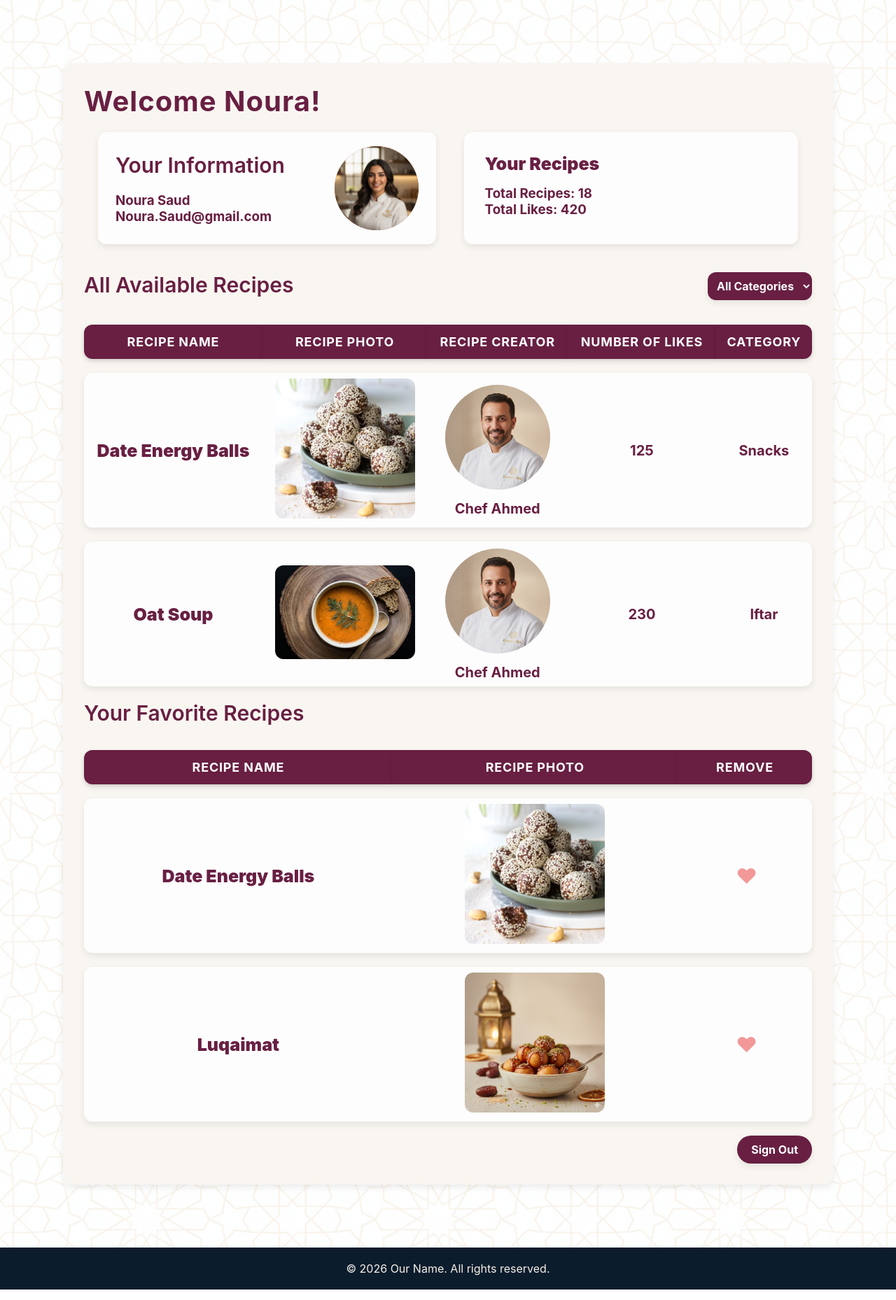
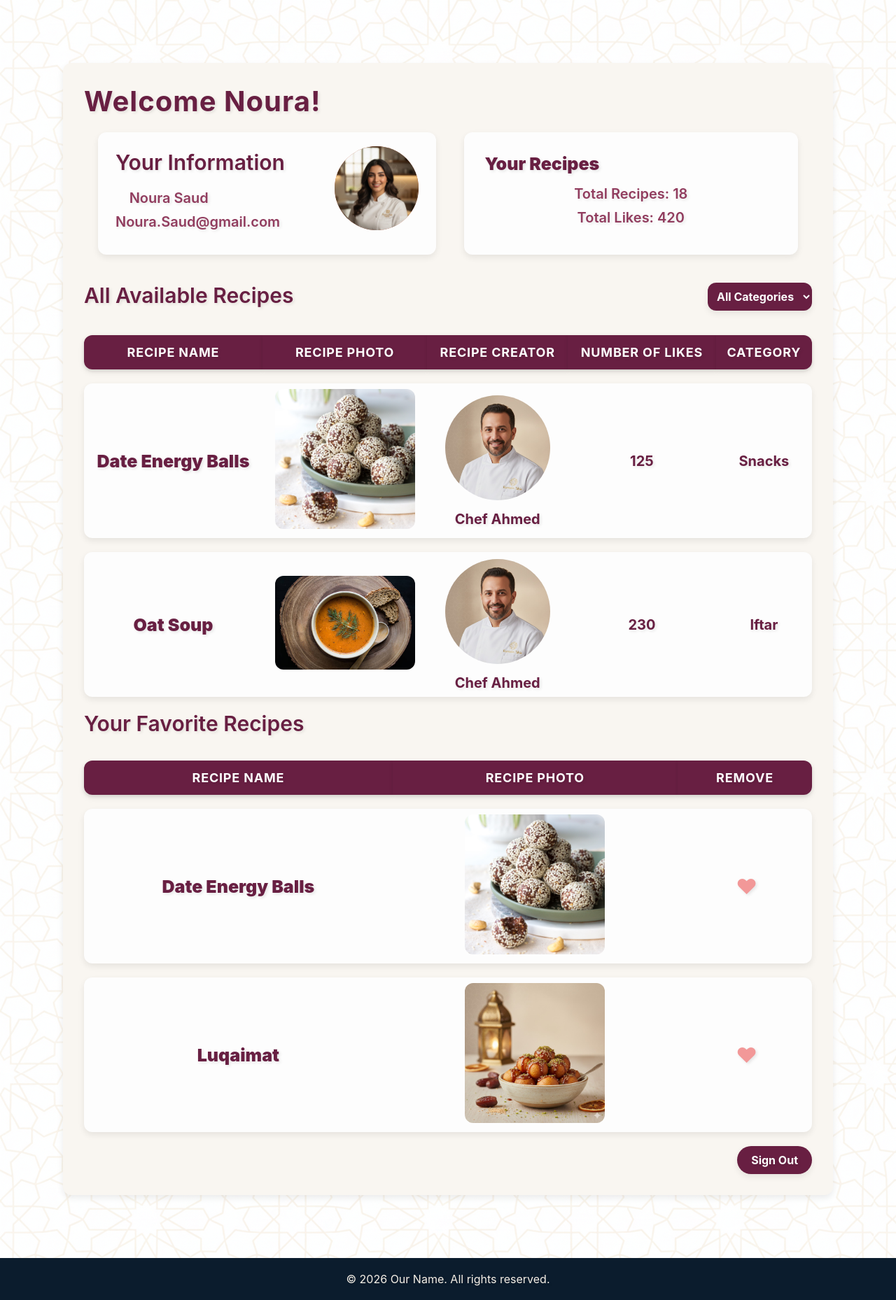
Before and after one commit to AlhanoufIB/IT329, a PHP site: page /HTML/User.html in a window 1280 px wide. Shown: the part 130-1988 px from the top of the page at 70% size. Run offline with PHP 8.4, Linux system fonts and the light colour scheme.

Commit message:
Update UserPage.css

```diff
--- a/CSS/UserPage.css
+++ b/CSS/UserPage.css
@@ -5,12 +5,15 @@
     --soft-mint:#C67154;
     --cream:#ECCBB5;
     --light-cream:#fdfdfd;
+    --argan:#0B4942;
+    --ROSE-VALLEY:#913C5E;
 }
 body {
     font-family: Arial, sans-serif;
     background-color: #F9F7EB;
     color: var(--text-color);
     background-image: url('../images/bg.png');
+    text-shadow: 2px 2px 4px rgba(0,0,0,0.1);
 }
 .UserPage main {
     margin: 90px;
@@ -36,6 +39,14 @@ body {
     text-transform: capitalize;
 }
 
+.UserPage h3 {
+    font-size: 20px;
+    font-weight: 600;
+    margin-bottom: 10px;
+    text-align: center;
+    color:var(--ROSE-VALLEY);
+    text-shadow: 2px 2px 4px rgba(0,0,0,0.1);
+}
 .UserInfo{
     display: flex;
     flex-direction: row;
@@ -44,6 +55,7 @@ body {
 .UserInfo div{
     width: 48%;
 }
+
 .UserPage .UserImg {
     position: absolute;
     top: 20px;
```
